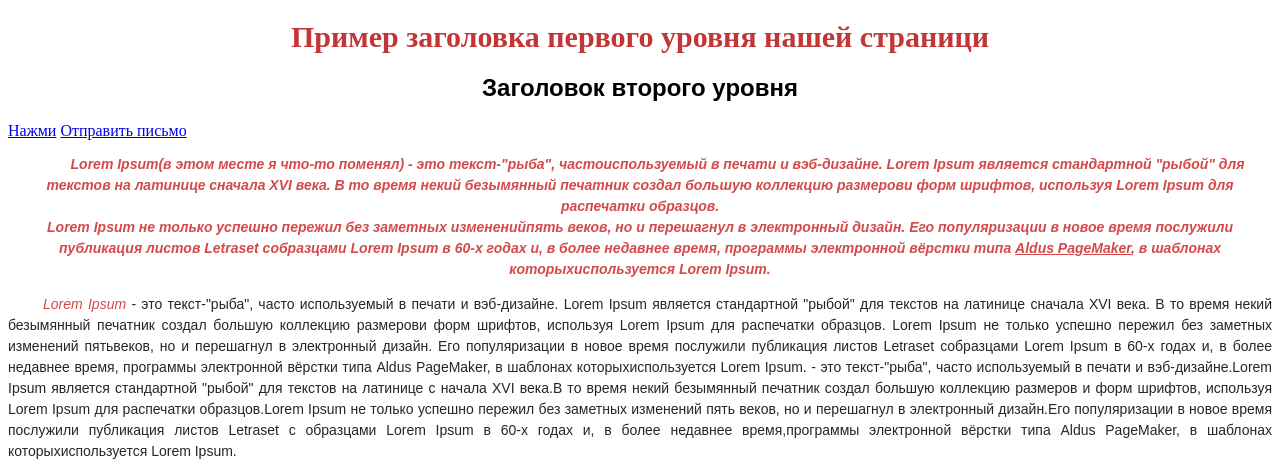
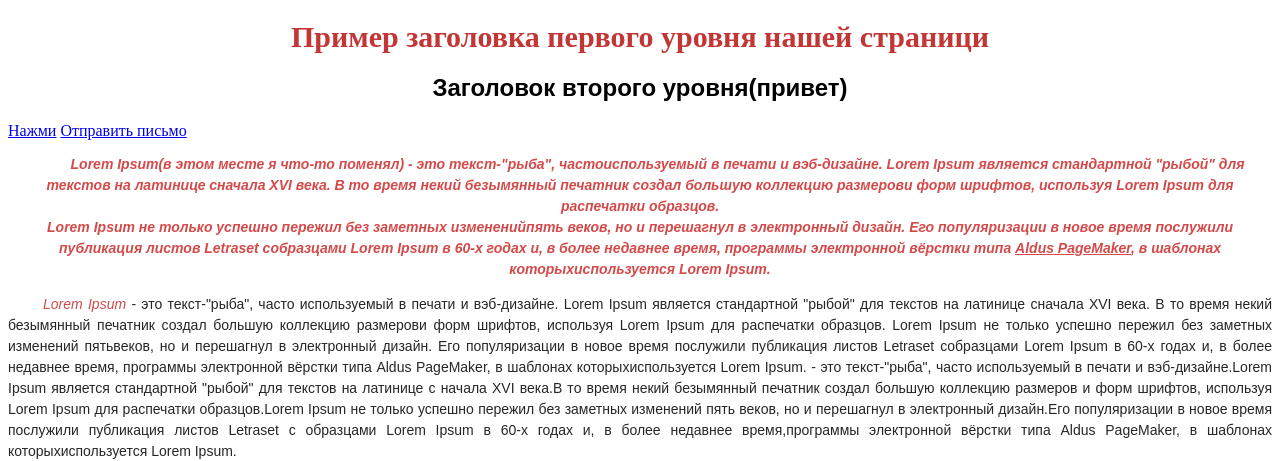
Before and after one commit to MegaKefir/project, a plain HTML site: page index.html in a window 1280 px wide. Shown: the top 461 px of the page. Drawn offline with Linux system fonts and the light colour scheme.

Commit message:
index.html mod

```diff
--- a/index.html
+++ b/index.html
@@ -9,7 +9,7 @@
  <body>
 		 <div>
 			<h1  id="header">Пример заголовка первого уровня нашей страници</h1>
-		<h2>Заголовок второго уровня</h2>
+		<h2>Заголовок второго уровня(привет)</h2>
 		<a href="#Picture">Нажми</a>
 		<a href="mailto: oukovalevskiy@gail.com" >Отправить письмо</a>
 		<p align="center"><strong><em>Lorem Ipsum(в этом месте я что-то поменял) - это текст-"рыба", частоиспользуемый в печати и вэб-дизайне.
```
